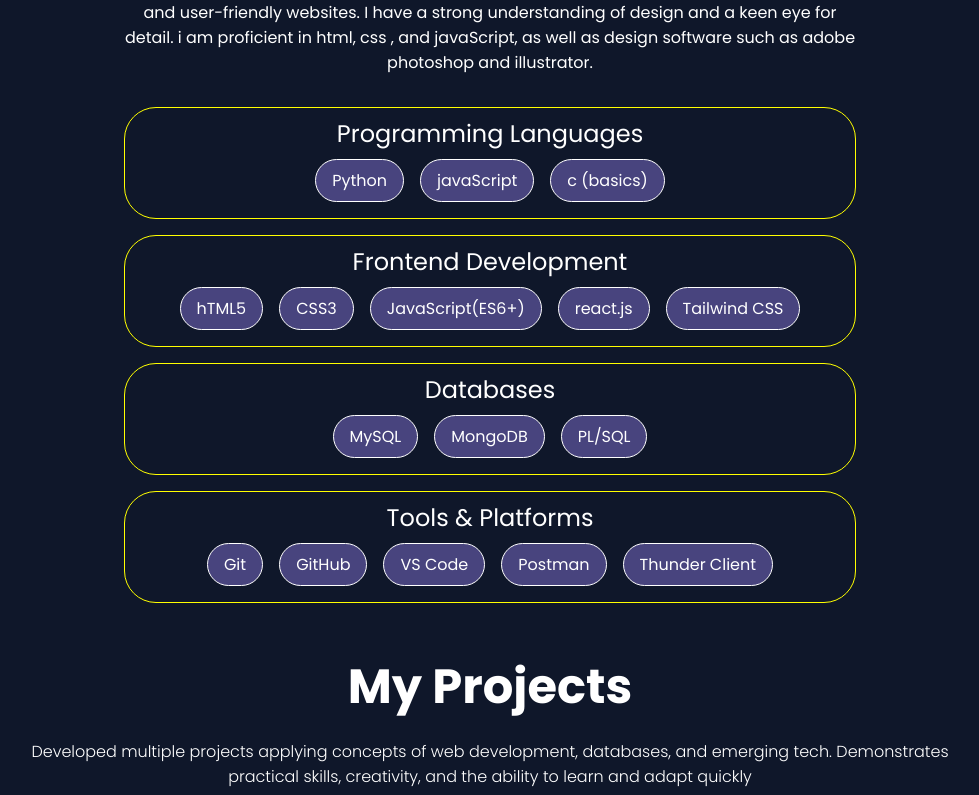
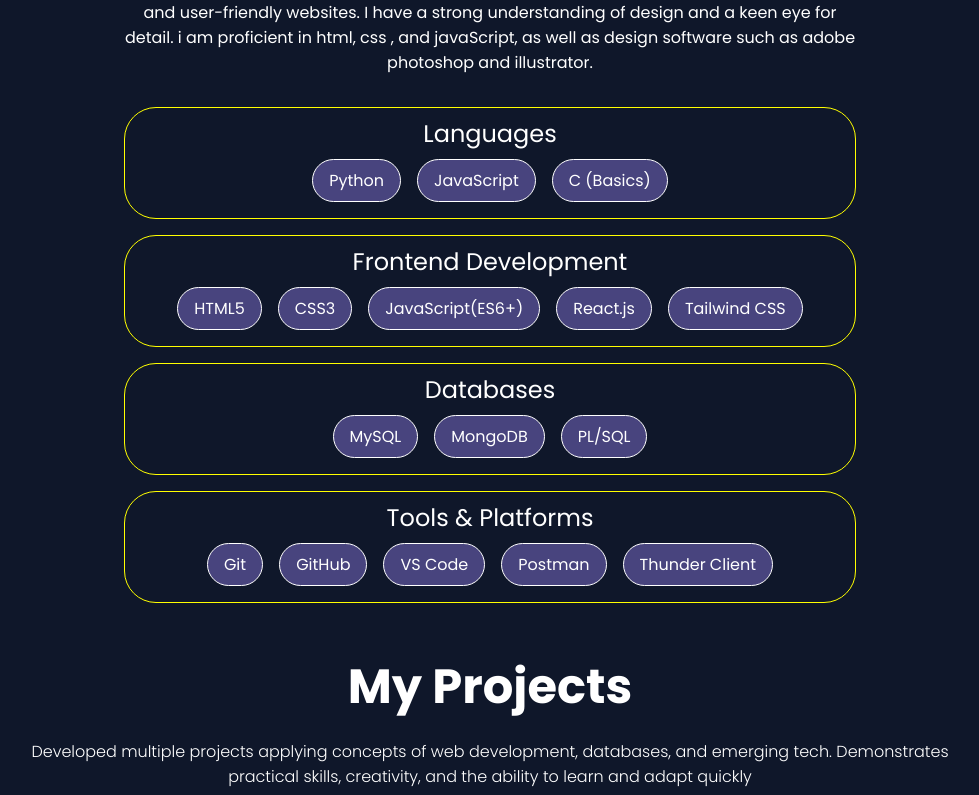
Before and after one commit to Beepalisrikanth/My_Portfolio-, a React (Create React App) app: page / in a window 1280 px wide. Shown: the part 985-1780 px from the top of the page, without its empty margins (150-1129 px from the left). Built offline with nearby package versions, Linux system fonts and the light colour scheme.

Commit message:
fixed some bugs

```diff
--- a/src/Components/Certificates/Client.css
+++ b/src/Components/Certificates/Client.css
@@ -46,8 +46,6 @@
     align-items: center;
 
 }
-
-
 
 .certificateblockimg{
     object-fit: cover;
--- a/src/Components/Certificates/Client.js
+++ b/src/Components/Certificates/Client.js
@@ -97,8 +97,8 @@ const Client = () => {
 
                 <div className='certificateblock'>
                     <a href="https://www.hackerrank.com/" target="_blank" rel="noopener noreferrer"><img src={c3} alt="certificate_image" className='certificateblockimg'></img></a>
-                    <p className='certificateblocktitle'>frontend developer (react) </p>
-                    <p className='certificateblocksubtitle'>hacker Rank | 2025</p>
+                    <p className='certificateblocktitle'>Frontend developer (react) </p>
+                    <p className='certificateblocksubtitle'>Hacker Rank | 2025</p>
                     <p className='certificateblockdesc'>Successfully passed the HackerRank frontend developer (react) skill certification test, demonstrating fundamental knowledge of React. </p>
                     <div className='certificateblocklinks'>
                         <a href="https://drive.google.com/file/d/1xLahNi3k2oA-sYfNcV6uIOV9YdGyw83j/view?usp=sharing" className='certificateblocklink' target="_blank" rel="noopener noreferrer">View Certificate</a>
--- a/src/Components/Skills/Skill.js
+++ b/src/Components/Skills/Skill.js
@@ -9,21 +9,21 @@ const Skill = () => {
 
             <div className='skillcards'>
                 <div className='skillcard'>
-                <h1 className='categories'>Programming Languages</h1>
+                    <h1 className='categories'>Languages</h1>
                     <div className='subskills'>
                         <span className='subskill'> Python</span>
-                    <span className='subskill'> javaScript</span>
-                    <span className='subskill'> c (basics)</span>
+                        <span className='subskill'> JavaScript</span>
+                        <span className='subskill'> C (Basics)</span>
                     </div>
                 </div>
 
                 <div className='skillcard'>
                     <h1 className='categories'>Frontend Development</h1>
                     <div className='subskills'>
-                    <span className='subskill'>hTML5</span>
+                        <span className='subskill'>HTML5</span>
                         <span className='subskill'> CSS3</span>
                         <span className='subskill'> JavaScript(ES6+)</span>
-                    <span className='subskill'> react.js</span>
+                        <span className='subskill'> React.js</span>
                         <span className='subskill'> Tailwind CSS</span>
                     </div>
                 </div>
@@ -57,17 +57,7 @@ const Skill = () => {
                     <span className='subskill'> c (basics)</span>
                 </div>
             </div> */}
-
-
-
-
-
             </div>
-
-
-
-
-
         </section>
     )
 }
```
Lines whose indentation alone changed are shown as unchanged.
